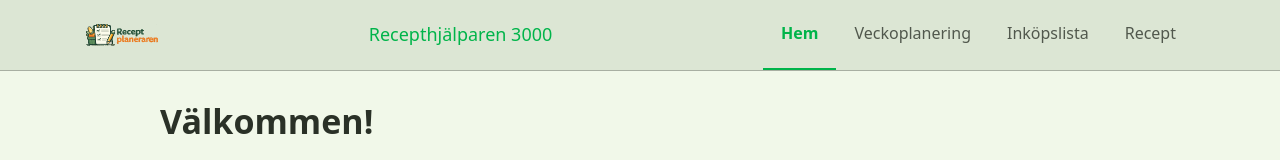
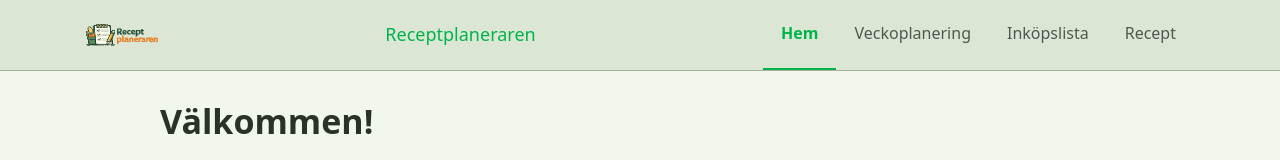
Before and after one commit to Max-lil/Recipe-client, a React (Vite) app: page / in a window 1280 px wide. Shown: the top 160 px of the page. Built offline with nearby package versions, Linux system fonts and the light colour scheme; no server answers.

Commit message:
Name change

```diff
--- a/src/assets/siteAssets.ts
+++ b/src/assets/siteAssets.ts
@@ -1,5 +1,5 @@
 export const siteConfig = {
-  siteName: "Recepthjälparen 3000",
+  siteName: "Receptplaneraren",
   logoUrl: "/logo.png",
   logoAlt: "Receptlogotyp",
 } as const;
```
